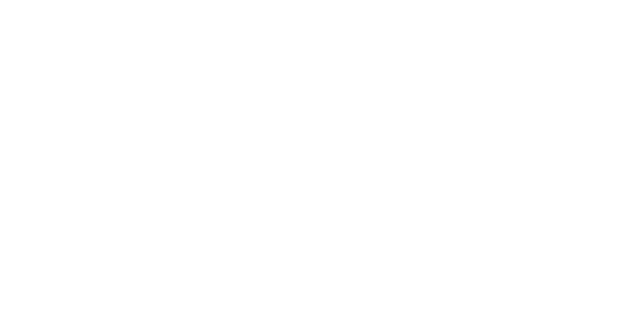
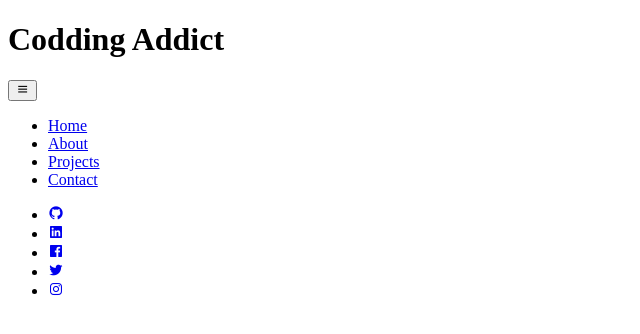
Before and after one commit to BranLeeDev/NavBar, a plain HTML site: page index.html in a window 1280 px wide. Shown: the whole page, without its empty margins (0-640 px from the left). Drawn offline with nearby package versions, Linux system fonts and the light colour scheme.

Commit message:
Se agrego la estructura html semantica para empezar a agregar los estilos

```diff
--- a/index.html
+++ b/index.html
@@ -24,6 +24,69 @@
     <link rel="stylesheet" href="/css/styles.css" />
   </head>
   <body>
+    <div class="content-layout">
+      <header class="header">
+        <div>
+          <h1>Codding <span>Addict</span></h1>
+          <button>
+            <i class="bx bx-menu"></i>
+          </button>
+        </div>
+        <nav class="header__nav-routes">
+          <ul class="nav-routes__list">
+            <li class="nav-routes__item">
+              <a class="nav-routes__link" href="/">Home</a>
+            </li>
+            <li class="nav-routes__item">
+              <a class="nav-routes__link" href="/">About</a>
+            </li>
+            <li class="nav-routes__item">
+              <a class="nav-routes__link" href="/">Projects</a>
+            </li>
+            <li class="nav-routes__item">
+              <a class="nav-routes__link" href="/">Contact</a>
+            </li>
+          </ul>
+        </nav>
+        <nav class="header__nav-socials">
+          <ul class="nav-socials__list">
+            <li class="nav-socials__item">
+              <a
+                class="nav-socials__link"
+                href="https://github.com/BranLeeDev"
+                target="_blank"
+              >
+                <i class="bx bxl-github nav-socials__icon"></i>
+              </a>
+            </li>
+            <li class="nav-socials__item">
+              <a
+                class="nav-socials__link"
+                href="https://www.linkedin.com/in/brandonaguero/"
+                target="_blank"
+              >
+                <i class="bx bxl-linkedin-square nav-socials__icon"></i>
+              </a>
+            </li>
+            <li class="nav-socials__item">
+              <a class="nav-socials__link" href="/">
+                <i class="bx bxl-facebook-square nav-socials__icon"></i>
+              </a>
+            </li>
+            <li class="nav-socials__item">
+              <a class="nav-socials__link" href="/">
+                <i class="bx bxl-twitter nav-socials__icon"></i>
+              </a>
+            </li>
+            <li class="nav-socials__item">
+              <a class="nav-socials__link" href="/">
+                <i class="bx bxl-instagram nav-socials__icon"></i>
+              </a>
+            </li>
+          </ul>
+        </nav>
+      </header>
+    </div>
     <script src="/js/scripts.js" defer></script>
   </body>
 </html>
```
